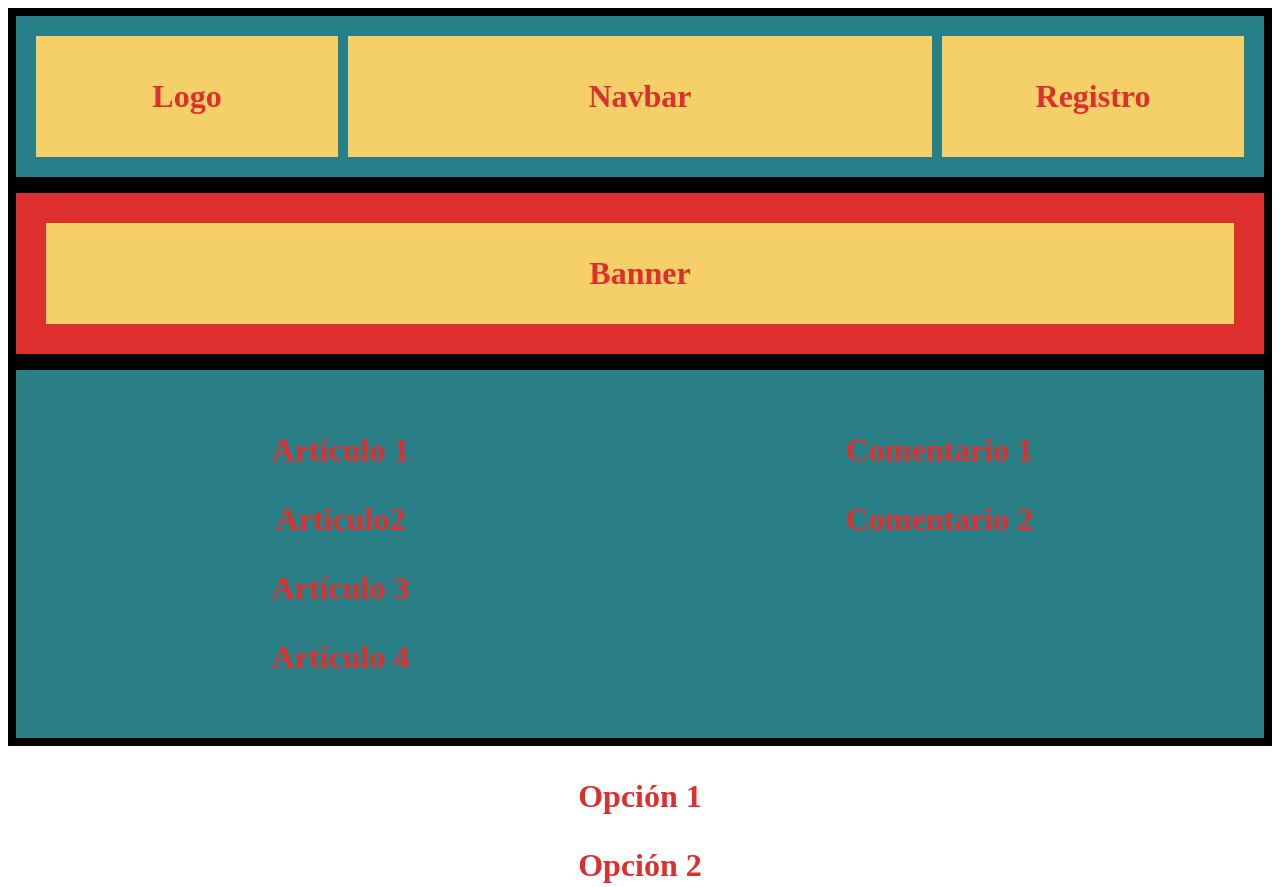
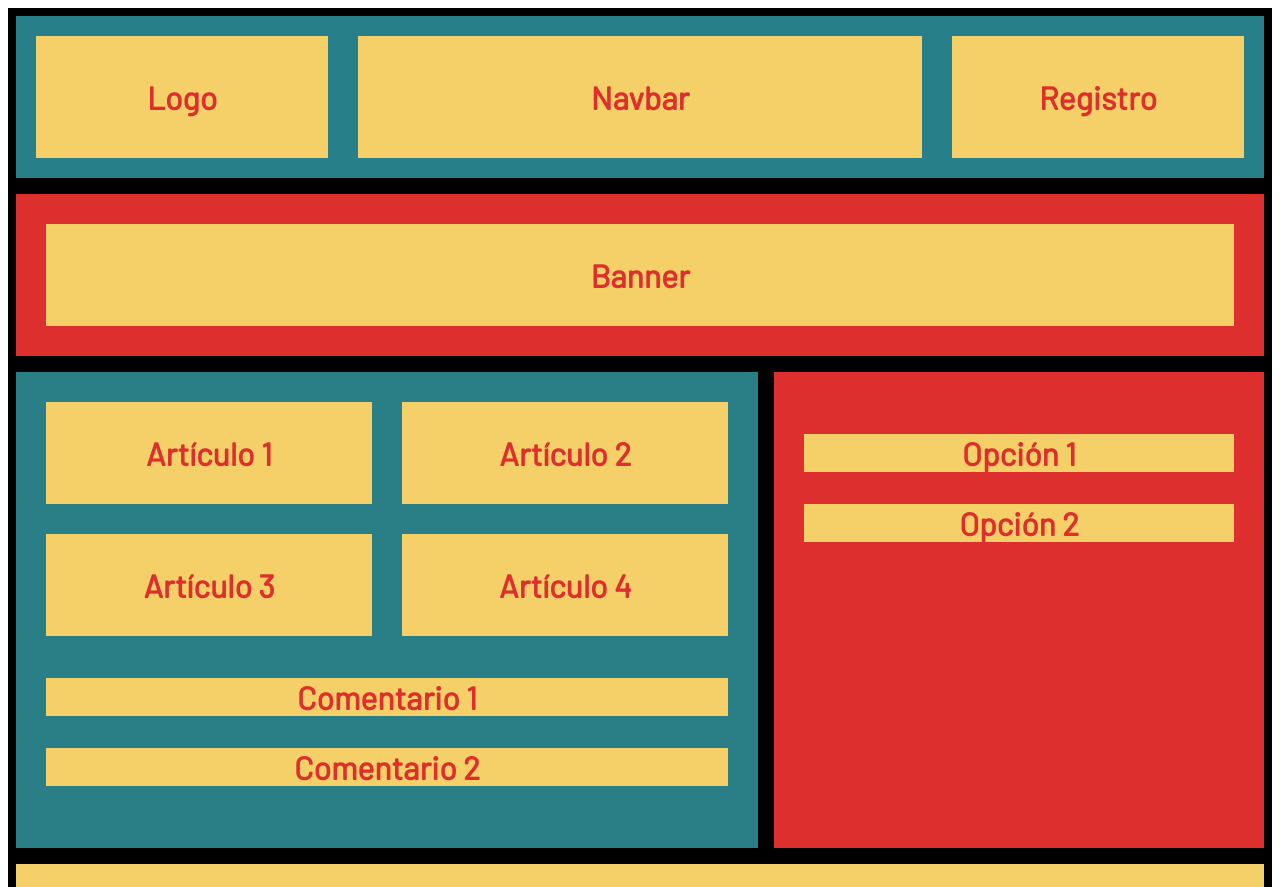
Before and after one commit to delitricia/peer_HTML5-CSS3, a plain HTML site: page index.html in a window 1280 px wide. Shown: the top 887 px of the page. Drawn offline with Linux system fonts and the light colour scheme.

Commit message:
grid and flex in articulos and opciones

```diff
--- a/index.html
+++ b/index.html
@@ -4,6 +4,7 @@
 <head>
     <meta charset="UTF-8">
     <meta name="viewport" content="width=device-width, initial-scale=1.0">
+    <link href='https://fonts.googleapis.com/css?family=Barlow' rel='stylesheet'>
     <link rel="stylesheet" href="./style.css">
     <title>PRACTICANDO HTML5 & CSS3</title>
 </head>
@@ -35,7 +36,7 @@
                     <p>Artículo 1</p>
                 </div>
                 <div class="articulo">
-                    <p>Articulo2</p>
+                    <p>Artículo 2</p>
                 </div>
                 <div class="articulo">
                     <p>Artículo 3</p>
--- a/style.css
+++ b/style.css
@@ -1,6 +1,6 @@
 *{
     font-size: 32px;
-    font-family: Barlow;
+    font-family: barlow;
     font-weight: bold;
     text-align: center;
     color:#de2f2f;
@@ -11,7 +11,7 @@
     justify-content: space-between;
     border: 8px solid black;
     padding: 20px;
-    gap: 10px;
+    gap: 30px;
 }
 .logo{
     background-color: #f5cf67;
@@ -22,7 +22,6 @@
     background-color: #f5cf67;
     padding: 10px;
     flex:2;
-
 }
 .registro{
     background-color: #f5cf67;
@@ -41,17 +40,42 @@
     background-color: #f5cf67;
     flex:1;
 }
+.contenido {
+    display:grid;
+    grid-template-columns: 60% 40%;
+}
 .articulos_comentarios {
-    display:grid;
-    grid-template-columns: 1fr 1fr;
     border: 8px solid black;
     padding: 30px;
     gap: 10px;
     background-color: #2a7f87;
     grid-column: 1 / 2;
+    display: flex;
+    flex-direction: column;
+}
+.articulos{
+    display: grid;
+    grid-template-columns: 1fr 1fr;
+    gap: 30px;
+}
+.articulo{
+    background-color: #f5cf67;
+    width:100%;
+    margin: 0px;
+}
+.comentario{
+    background-color: #f5cf67;
 }
 .opciones {
     grid-column: 2 / 3;
+    background-color: #de2f2f;
+    justify-content: space-between;
+    border: 8px solid black;
+    padding: 30px;
+    gap: 10px;
+}
+.opcion{
+   background-color: #f5cf67;
 }
 
 .contacto{
```
